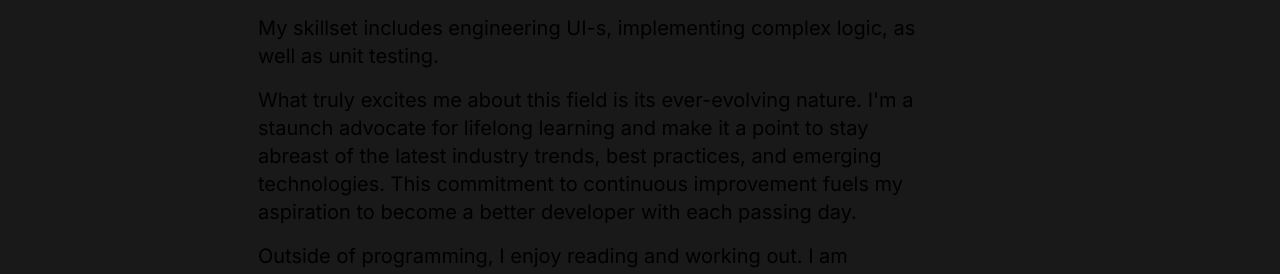
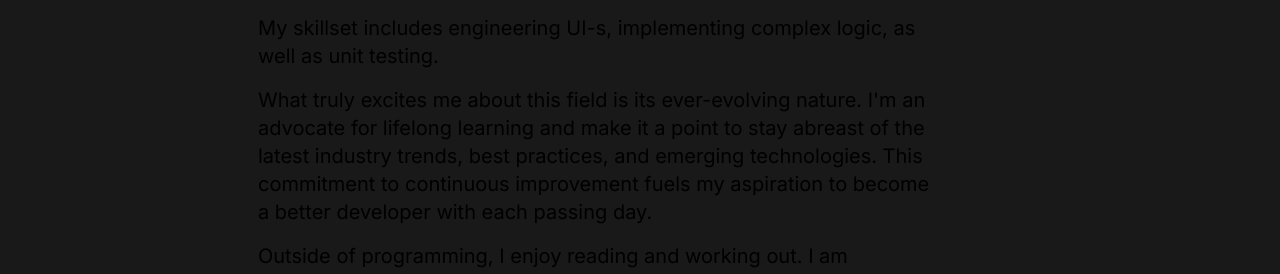
Before and after one commit to AnteAntonini/Portfolio, a Next.js app: page /about in a window 1280 px wide. Shown: the part 397-671 px from the top of the page. Built offline with nearby package versions, Linux system fonts and the light colour scheme.

Commit message:
fix single quote escaping

```diff
--- a/src/app/about/page.js
+++ b/src/app/about/page.js
@@ -19,10 +19,10 @@ const About = () => {
         </p>
         <p>
           What truly excites me about this field is its ever-evolving nature.
-          I'm a staunch advocate for lifelong learning and make it a point to
-          stay abreast of the latest industry trends, best practices, and
-          emerging technologies. This commitment to continuous improvement fuels
-          my aspiration to become a better developer with each passing day.
+          I&apos;m an advocate for lifelong learning and make it a point to stay
+          abreast of the latest industry trends, best practices, and emerging
+          technologies. This commitment to continuous improvement fuels my
+          aspiration to become a better developer with each passing day.
         </p>
         <p>
           Outside of programming, I enjoy reading and working out. I am
```
